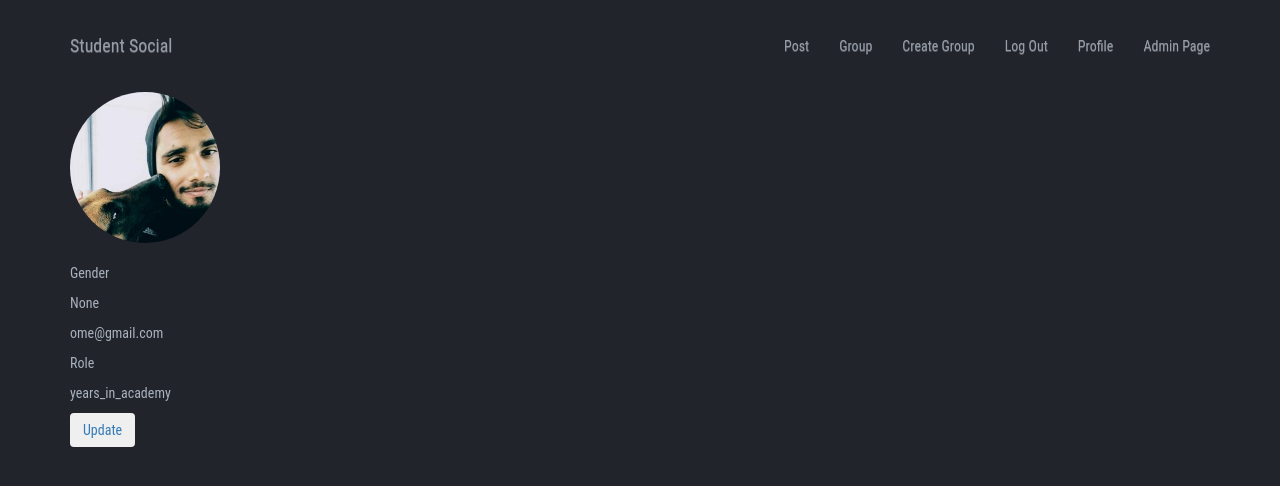
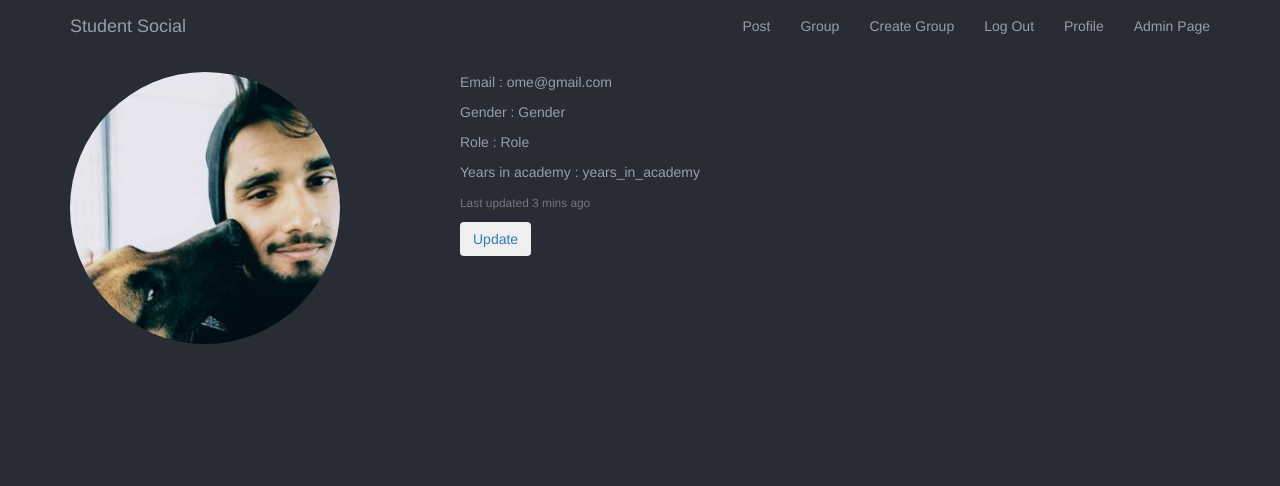
Before and after one commit to Eliraas1/Student-Match, a Django app: page /account/profile/ in a window 1280 px wide. Shown: the top 486 px of the page. Run offline with Django 3.2, Linux system fonts and the light colour scheme; a user stored in the database is signed in; data comes from the database, SQL or seed files in the repository; both versions use the stored data as it was after the commit; some libraries are stand-ins or nearby versions.

Commit message:
Profile Page

```diff
--- a/student_admin/accounts/models.py
+++ b/student_admin/accounts/models.py
@@ -19,7 +19,7 @@ class Profile(models.Model):
         ('SR', 'Senior'),
         ('GR', 'Graduate'),
         )
-    years_in_academy = models.CharField(choices = YEAR_IN_SCHOOL_CHOICES, max_length = 300, null=True ,blank = False)
+    years_in_academy = models.CharField(choices = YEAR_IN_SCHOOL_CHOICES, max_length = 300, null=True ,blank = True)
 
     def __str__(self):
         return f'{self.user.username} Profile'
--- a/student_admin/accounts/templates/accounts/profile.html
+++ b/student_admin/accounts/templates/accounts/profile.html
@@ -1,13 +1,14 @@
 {% extends "base.html" %}
+<!-- {% load bootstrap3 %} -->
 {% load bootstrap4 %}
 {% load crispy_forms_tags %}
+
 {% block content %}
 
-<!-- <script src="https://ajax.googleapis.com/ajax/libs/jquery/3.3.1/jquery.min.js"></script>
-<script src="https://maxcdn.bootstrapcdn.com/bootstrap/4.1.0/js/bootstrap.min.js"></script>
-<link rel="stylesheet" href="https://maxcdn.bootstrapcdn.com/bootstrap/4.1.0/css/bootstrap.min.css"> -->
-
-<div class="content-section">
+<!-- <script src="https://ajax.googleapis.com/ajax/libs/jquery/3.3.1/jquery.min.js"></script> -->
+<!-- <script src="https://maxcdn.bootstrapcdn.com/bootstrap/4.1.0/js/bootstrap.min.js"></script> -->
+<!-- <link rel="stylesheet" href="https://maxcdn.bootstrapcdn.com/bootstrap/4.1.0/css/bootstrap.min.css"> -->
+    <!-- <div class="content-section">
       <div class="media">
         <img class="img-circle" width="150px" src="{{ user.profile.image.url }}">
 
@@ -21,6 +22,42 @@
         </div>
       </div>
       <a href="{% url 'accounts:edit_profile' %}">  <button class="btn btn-outline-info" type="submit">Update</button ></a>
+    </div> -->
+
+<!-- <p></p> -->
+<div class="row g-0">
+  <div class="col-md-4">
+    <img class="img-circle" width="270px" src="{{ user.profile.image.url }}">
+  </div>
+  <div class="col-md-8">
+    <div class="card" style="max-width: 540px;">
+
+          <div class="card-body">
+            {% if user.first_name %}
+            <h1 class="card-title">{{ user.first_name }} {{ user.last_name }}</h5>
+                {% endif %}
+              {% if user.email %}
+            <p class="card-text">Email : {{ user.email }}</p>
+              {% endif %}
+            {% if user.profile.Gender %}
+            <p class="card-text">Gender : {{ user.profile.Gender }}</p>
+              {% endif %}
+            {% if user.profile.Role %}
+            <p class="card-text">Role : {{ user.profile.Role }}</p>
+              {% endif %}
+            {% if user.profile.years_in_academy %}
+            <p class="card-text">Years in academy : {{ user.profile.years_in_academy }}</p>
+              {% endif %}
+            {% if user.profile.description %}
+            <h3 class="card-text">Bio: </h4>
+              <h5>{{ user.profile.description }}</h5>
+              {% endif %}
+            <p class="card-text"><small class="text-muted">Last updated 3 mins ago</small></p>
+          </div>
+        </div>
+          <a href="{% url 'accounts:edit_profile' %}">  <button class="btn btn-outline-info" type="submit">Update</button ></a>
+      </div>
     </div>
 
+
 {% endblock %}
--- a/student_admin/static/student_admin/style.css
+++ b/student_admin/static/student_admin/master.css
@@ -20,13 +20,13 @@ legend{
 
 
 
-body{
+/* body{
   font-family: 'Roboto Condensed', sans-serif;
   /* text-align: center; */
-  background: #21252B;
-  color: #ABB2BF;
-  padding: 20px;
-}
+  /* background: #21252B; */
+  /* color: #ABB2BF; */
+  /* padding: 20px; */
+/* } */
 .form-group-profile{
   width: 40%;
 }
--- a/student_admin/templates/base.html
+++ b/student_admin/templates/base.html
@@ -2,23 +2,22 @@
 {% load static %}
 <html lang="en" dir="ltr">
   <head>
+
     <meta charset="utf-8">
     <title >Student Social</title>
 
     <link rel="stylesheet" href="https://maxcdn.bootstrapcdn.com/bootstrap/3.3.7/css/bootstrap.min.css" integrity="sha384-BVYiiSIFeK1dGmJRAkycuHAHRg32OmUcww7on3RYdg4Va+PmSTsz/K68vbdEjh4u" crossorigin="anonymous">
 
     <!-- Optional theme -->
-    <link rel="stylesheet" href="https://maxcdn.bootstrapcdn.com/bootstrap/3.3.7/css/bootstrap-theme.min.css" integrity="sha384-rHyoN1iRsVXV4nD0JutlnGaslCJuC7uwjduW9SVrLvRYooPp2bWYgmgJQIXwl/Sp" crossorigin="anonymous">
+    <!-- <link rel="stylesheet" href="https://maxcdn.bootstrapcdn.com/bootstrap/3.3.7/css/bootstrap-theme.min.css" integrity="sha384-rHyoN1iRsVXV4nD0JutlnGaslCJuC7uwjduW9SVrLvRYooPp2bWYgmgJQIXwl/Sp" crossorigin="anonymous"> -->
 
     <!-- Latest compiled and minified JavaScript -->
     <script src="https://maxcdn.bootstrapcdn.com/bootstrap/3.3.7/js/bootstrap.min.js" integrity="sha384-Tc5IQib027qvyjSMfHjOMaLkfuWVxZxUPnCJA7l2mCWNIpG9mGCD8wGNIcPD7Txa" crossorigin="anonymous"></script>
     <link href="https://fonts.googleapis.com/css?family=Montserrat" rel="stylesheet">
+    <link rel="stylesheet" type="text/css" href="{% static 'student_admin/master.css'%}">
 
-
-
-    <link rel="stylesheet" href="{% static '/student_admin/style.css'%}">
   </head>
-  <body>
+  <body >
     <header class = "site-header">
     <nav class='navbar mynav' role= 'navigation' id='navbar'>
       <div class="container">
```
Also changed, not shown: student_admin/accounts/migrations/0005_auto_20210102_1934.py (added), student_admin/db.sqlite3. Lines whose indentation alone changed are shown as unchanged.
